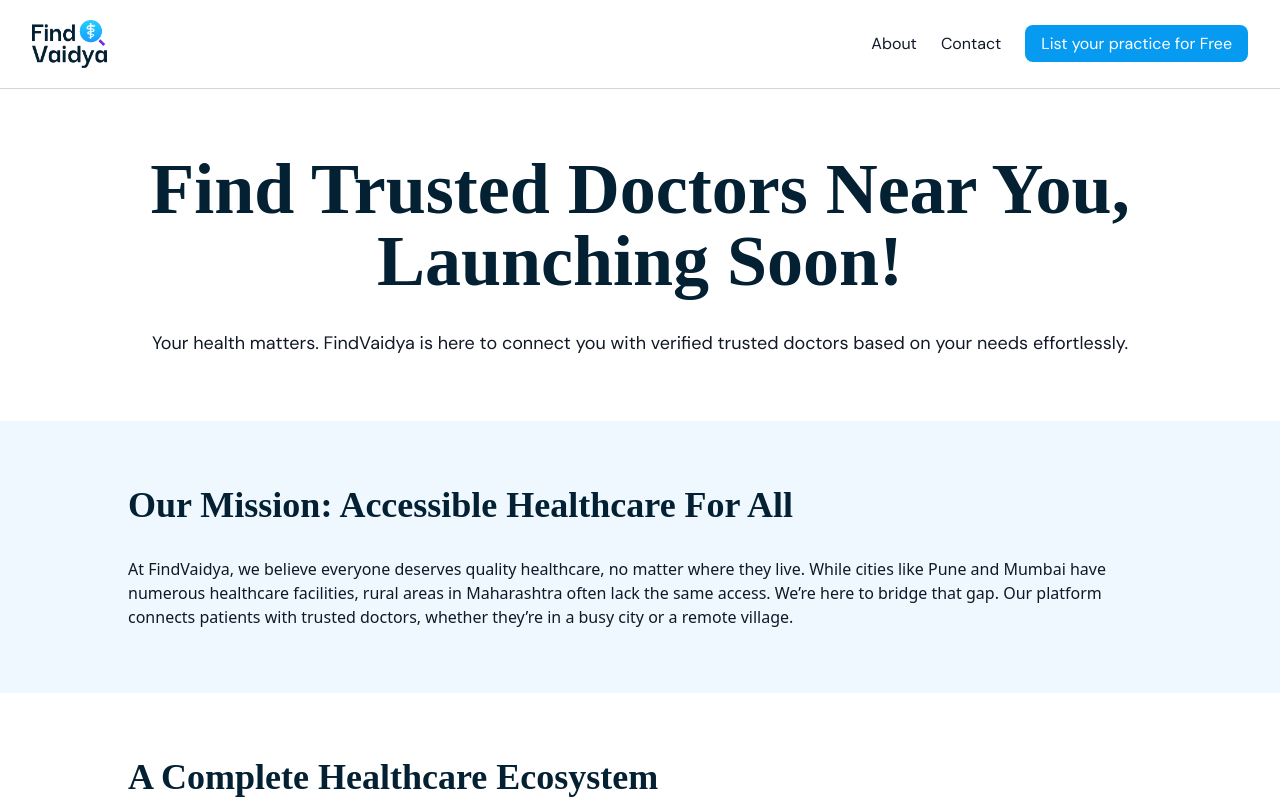
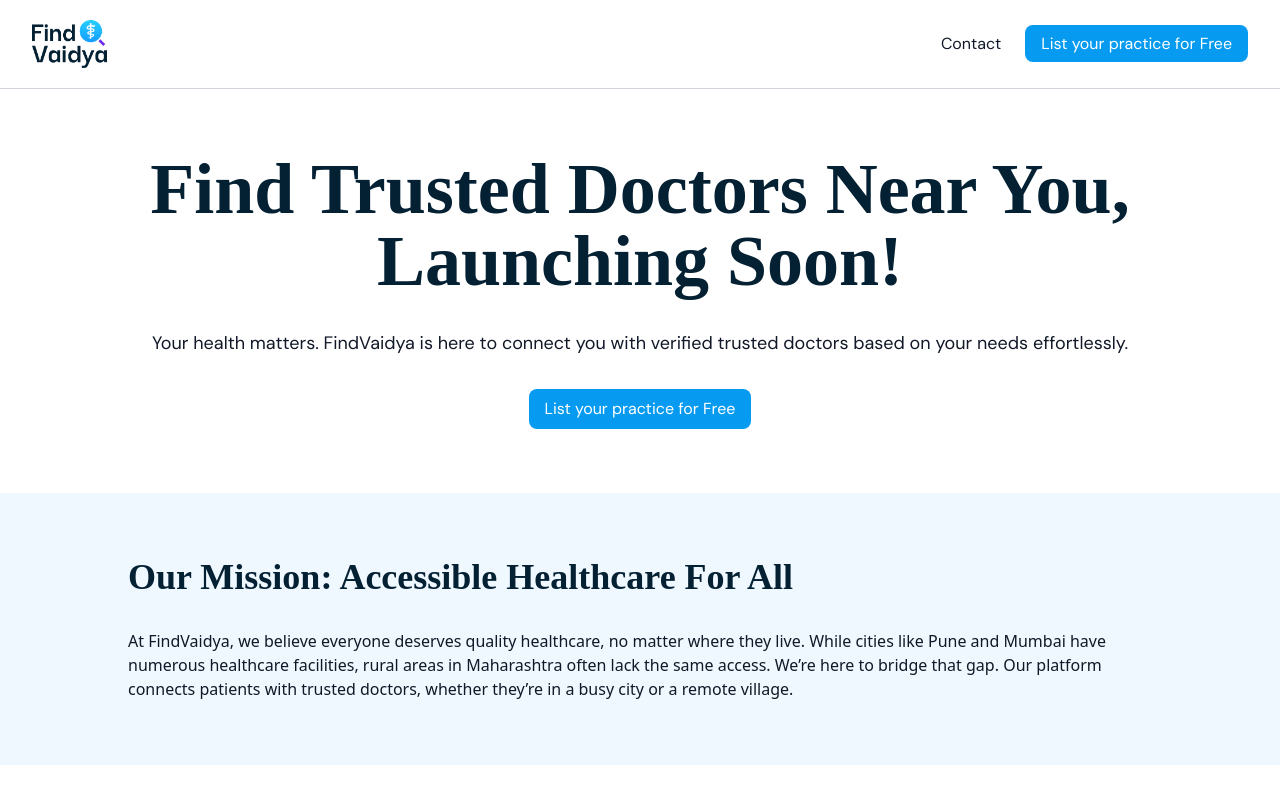
Before and after one commit to PatangLabsDesigns/FindVaidyaDev, a React (Vite) app: page / in a window 1280 px wide. Shown: the top 800 px of the page. Built offline with nearby package versions, Linux system fonts and the light colour scheme; a web font is replaced by a local one.

Commit message:
Hide About

```diff
--- a/src/components/layout/Navbar.jsx
+++ b/src/components/layout/Navbar.jsx
@@ -59,7 +59,7 @@
                 >
                     <ul className="justify-end items-center space-y-6 md:flex md:space-x-6 md:space-y-0">
                         {/* About Link */}
-                        <li>
+                        {/* <li>
                             <Link
                                 to="/about"
                                 className={`${isActive("/about")
@@ -71,7 +71,7 @@
                             >
                                 About
                             </Link>
-                        </li>
+                        </li> */}
 
                         {/* Contact Link */}
                         <li>
--- a/src/components/wrappers/TitleWrapper.jsx
+++ b/src/components/wrappers/TitleWrapper.jsx
@@ -1,4 +1,5 @@
-export default function TitleWrapper({ title, subTitle }) {
+import Button from "../common/Button";
+export default function TitleWrapper({ title, subTitle, to, label }) {
     return (
         <section className="sectionWrapper">
             <div className="flex flex-col items-left md:items-center md:text-center gap-8">
@@ -8,6 +9,7 @@
                 <p className="text-lg font-base text-text-body">
                     {subTitle}
                 </p>
+                {to ? <Button to={to} labelName={label} /> : null}
             </div>
         </section>
     );
--- a/src/pages/Home.jsx
+++ b/src/pages/Home.jsx
@@ -47,6 +47,8 @@
                     </>
                 }
                 subTitle="Your health matters. FindVaidya is here to connect you with verified trusted doctors based on your needs effortlessly."
+                to="/register"
+                label="List your practice for Free"
             />
             <SectionWrapper bg="bg-primary-light" title="Our Mission: Accessible Healthcare for All">
                 <p>
```
